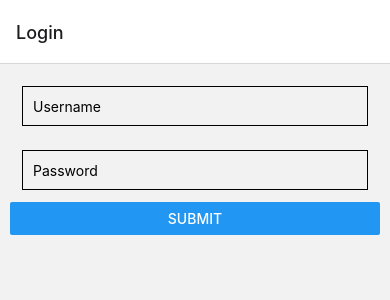
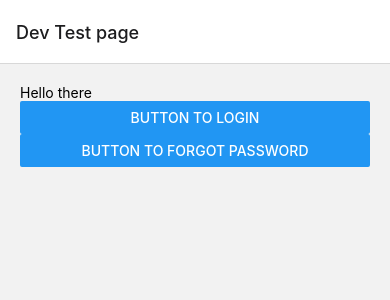
Before and after one commit to mas324/FirstFriend, a React Native app: screen /Test in a window 390 px wide. Before the commit this address had no page. Shown: the top 300 px of the page. Built offline with nearby package versions, Linux system fonts and the light colour scheme.

Commit message:
Layout for Password Reset
Fixed navigation between screens
Added layout for Reset page
Added developer page. Buttons and/or links should go here quick access new pages

Signed-off-by: Shawn <shawnmerana@gmail.com>

```diff
--- a/App.js
+++ b/App.js
@@ -2,6 +2,8 @@ import * as React from 'react';
 import { NavigationContainer } from '@react-navigation/native';
 import { createNativeStackNavigator } from '@react-navigation/native-stack';
 import { LoginPage } from './Login';
+import { PasswordReset } from './PassRes';
+import { Test } from './Test';
 
 const Stack = createNativeStackNavigator();
 
@@ -9,7 +11,9 @@ export default function App() {
   return (
     <NavigationContainer>
       <Stack.Navigator>
+        <Stack.Screen name='Test' component={Test} options={{title: 'Dev Test page'}} />
         <Stack.Screen name='Login' component={LoginPage} options={{title: 'Login'}} />
+        <Stack.Screen name='PassRes' component={PasswordReset} options={{title: 'Forgot Password'}} />
       </Stack.Navigator>
     </NavigationContainer>
   );
--- a/Login.js
+++ b/Login.js
@@ -1,16 +1,19 @@
 import React, { useState } from 'react';
-import { Text, TextInput, SafeAreaView, StyleSheet, Button } from 'react-native';
+import { Text, TextInput, SafeAreaView, StyleSheet, Button, Pressable, View } from 'react-native';
 
-export function LoginPage({navigator}) {
+export function LoginPage({ navigation }) {
 
     const [username, setName] = useState('');
     const [password, setPass] = useState('');
     const [rejectNotif, setRejection] = useState('');
-    let validate = false;
+    let validate = true;
 
     return (
-        <SafeAreaView style={{padding: 10, alignContent: 'center'}}>
-            <Text style={{color: 'red', alignSelf: 'center', }} textBreakStrategy='simple'>
+        <SafeAreaView style={{padding: 10, flex: 1, alignContent: 'center'}}>
+            <Text
+                style={{color: 'red', alignSelf: 'center', }}
+                textBreakStrategy='simple'
+            >
                 {rejectNotif}
             </Text>
             <TextInput
@@ -36,7 +39,7 @@ export function LoginPage({navigator}) {
                     //validate = database.password() == password
 
                     if (validate) {
-                        //navigator.navigate('Home');
+                        navigator.navigate('Home');
                     } else {
                         // Notify the user of a failed login
                         setRejection('Login information is incorrect  ');
@@ -44,6 +47,20 @@ export function LoginPage({navigator}) {
                 }}
                 title='Submit'
             />
+            <View
+                style={{
+                    flexDirection: 'row',
+                    padding: 20,
+                    justifyContent: 'space-evenly'
+                }}
+            >
+                <Pressable onPress={() => {navigation.navigate('Signup')}}>
+                    <Text>Signup  </Text>
+                </Pressable>
+                <Pressable onPress={() => {navigation.navigate('PassRes')}}>
+                    <Text>Forgot password  </Text>
+                </Pressable>
+            </View>
         </SafeAreaView>
     );
 };
@@ -51,7 +68,7 @@ export function LoginPage({navigator}) {
 const styles = StyleSheet.create({
     input: {
         height: 40,
-        margin: 12,
+        margin: 10,
         borderWidth: 1,
         padding: 10,
     },
--- /dev/null
+++ b/PassRes.js
@@ -0,0 +1,12 @@
+import { useState } from 'react';
+import { Text, SafeAreaView } from 'react-native';
+
+export function PasswordReset({navigator}) {
+    const [email, setEmail] = useState('');
+
+    return (
+        <SafeAreaView>
+            <Text>New page  </Text>
+        </SafeAreaView>
+    )
+}
--- /dev/null
+++ b/Test.js
@@ -0,0 +1,20 @@
+import * as React from 'react';
+import { Button, SafeAreaView, Text } from 'react-native';
+
+export function Test({ navigation }) {
+    return (
+        <SafeAreaView
+            style={{padding: 20, flex: 1}}
+        >
+            <Text>Hello there  </Text>
+            <Button
+                title='Button to login'
+                onPress={() => navigation.navigate('Login')}
+            />
+            <Button
+                title='Button to forgot password'
+                onPress={() => navigation.navigate('PassRes')}
+            />
+        </SafeAreaView>
+    )
+}
```
